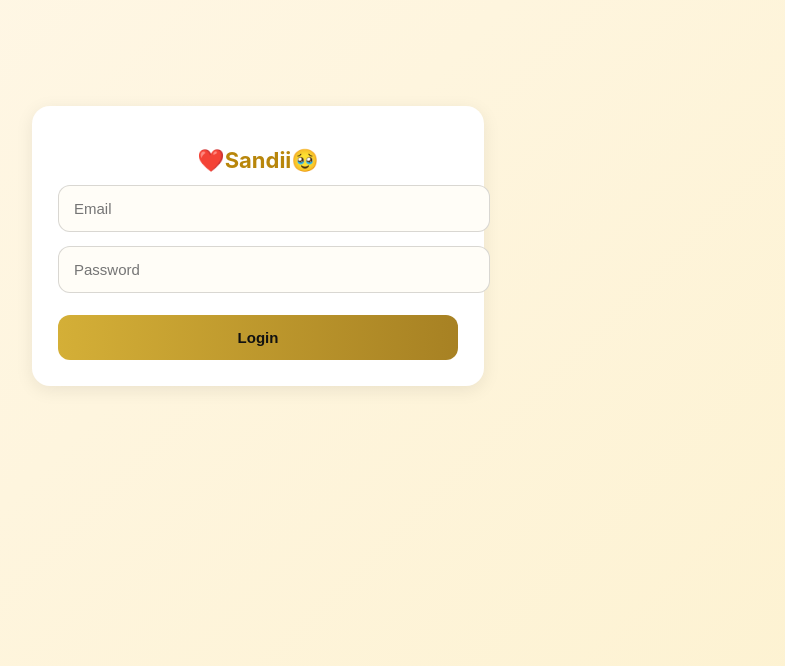
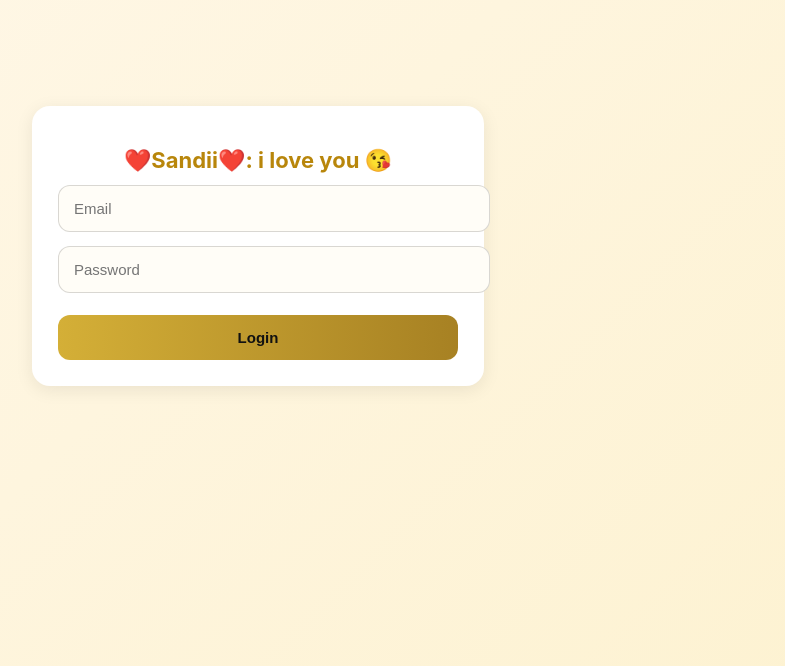
Before and after one commit to Starlite81/Sandii, a plain HTML site: page index.html in a window 1280 px wide. Shown: the part 174-840 px from the top of the page, without its empty margins (382-1167 px from the left). Drawn offline with Linux system fonts and the light colour scheme.

Commit message:
Update header text in index.html

```diff
--- a/index.html
+++ b/index.html
@@ -17,7 +17,7 @@
 <body>
 
 <div class="card">
-  <h1>❤️Sandii🥹</h1>
+  <h1>❤️Sandii❤️: i love you 😘</h1>
   <input type="email" id="email" placeholder="Email" />
   <input type="password" id="password" placeholder="Password" />
   <button id="loginBtn">Login</button>
```
